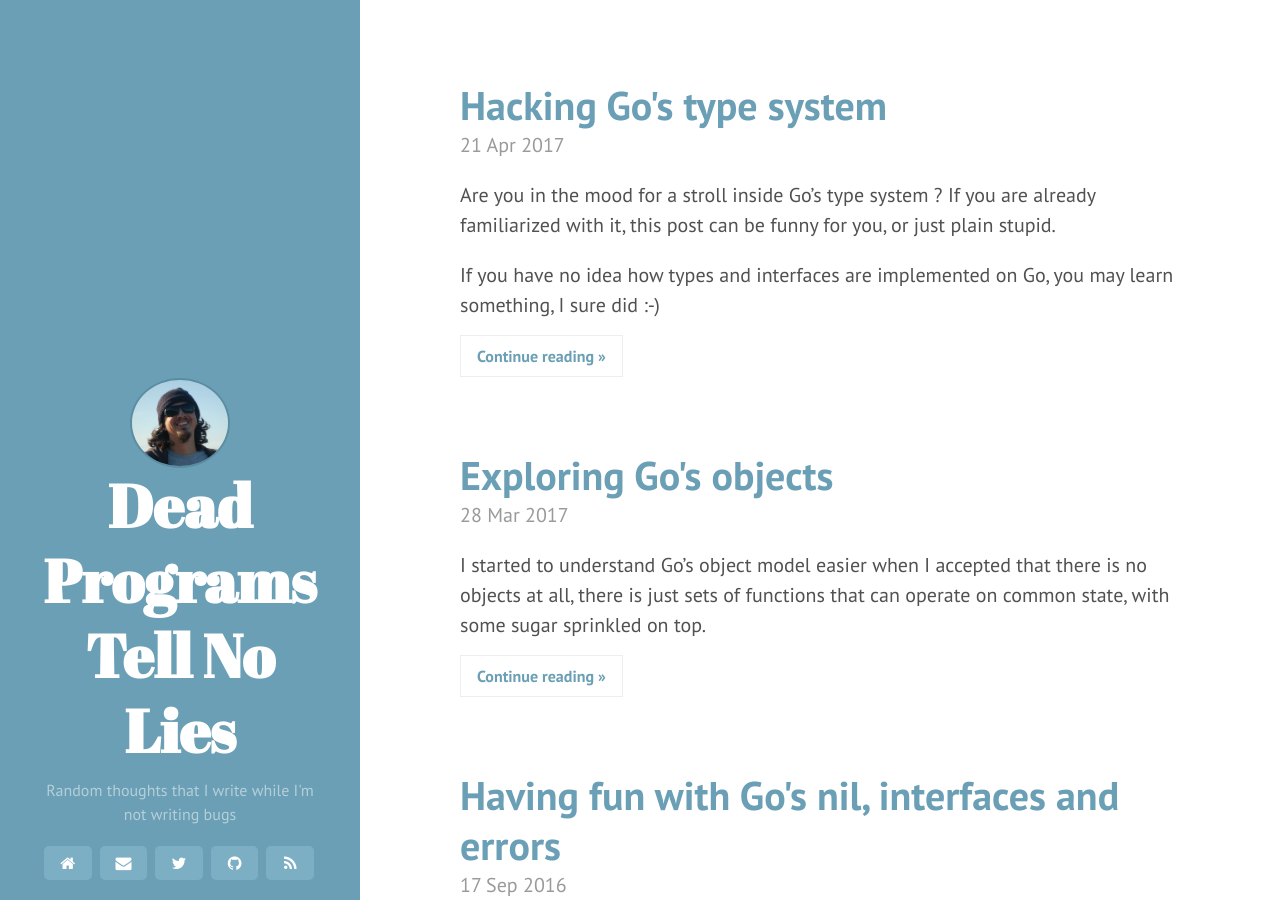
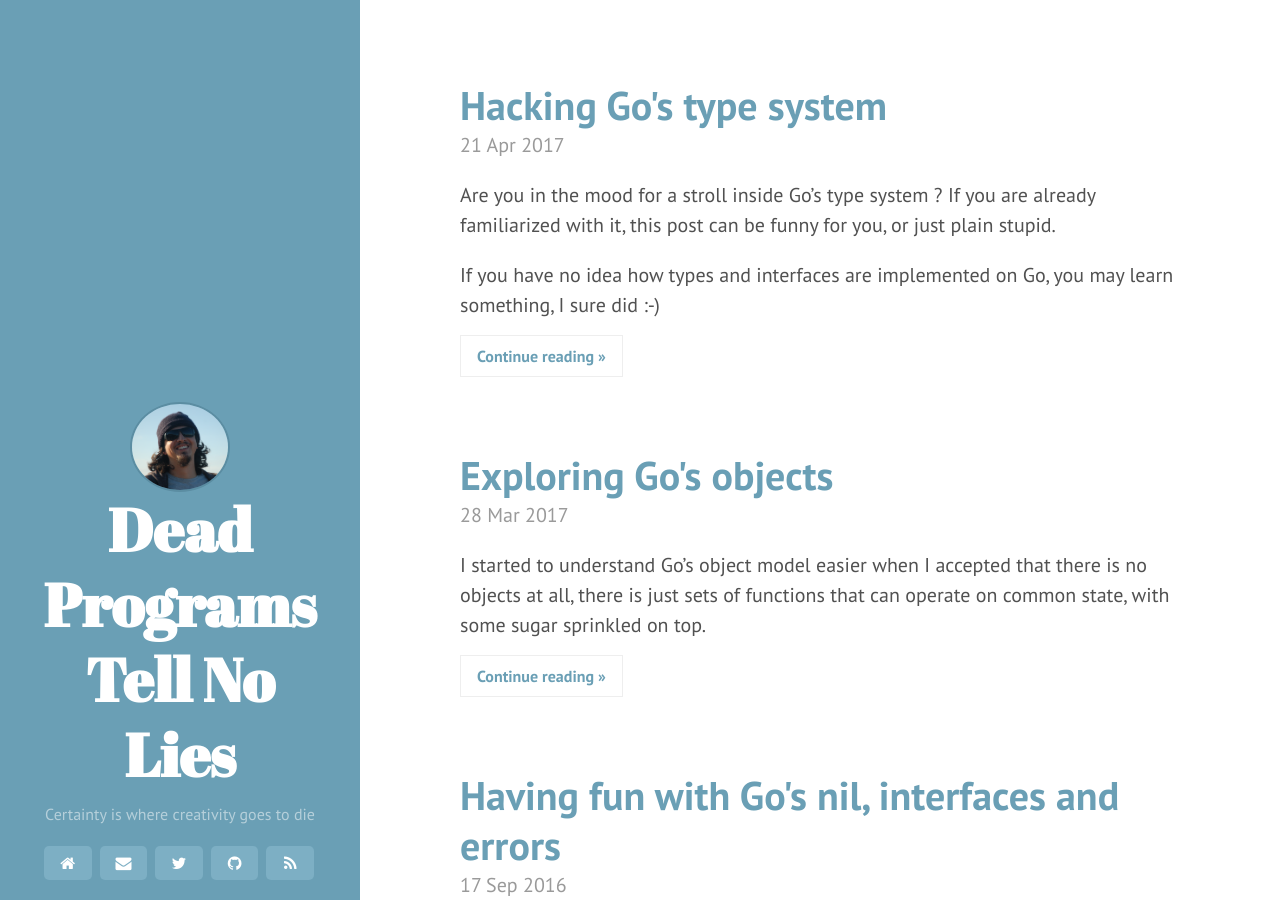
Before and after one commit to katcipis/katcipis.github.io, a Jekyll site: the page built from index.html, in a window 1280 px wide and 900 px high. Built offline with Jekyll 4.4.1, drawn with Linux system fonts in a browser that asks for light colours; nearby versions of some CDN libraries; some web fonts are replaced; the list of posts is cut into pages by our own code; comment, search, counter and statistics services are not loaded.

Commit message:
Change phrase

```diff
--- a/_config.yml
+++ b/_config.yml
@@ -1,10 +1,10 @@
 # Dependencies
-highlighter:      rouge
+highlighter: rouge
 
 # Setup
 title: Dead Programs Tell No Lies
 tagline: ''
-description: Random thoughts that I write while I'm not writing bugs
+description: Certainty is where creativity goes to die
 url: http://katcipis.github.io
 baseurl: /
 
```
